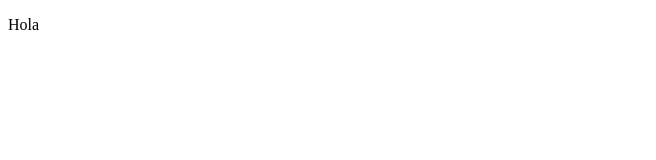
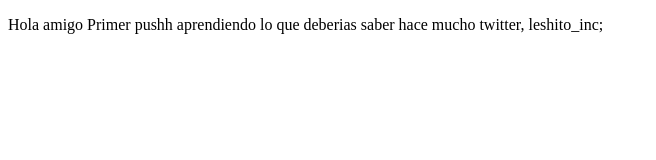
Before and after one commit to an3shito/Python-Snake, a plain HTML site: page index.html in a window 1280 px wide. Shown: the whole page, without its empty margins (0-656 px from the left). Drawn offline with Linux system fonts and the light colour scheme.

Commit message:
Cambios agregamos twitter

```diff
--- a/index.html
+++ b/index.html
@@ -7,7 +7,8 @@
     </head>
     <body>
         <p>
-            Hola
+            Hola amigo Primer pushh aprendiendo lo que deberias saber hace mucho
+            twitter, leshito_inc;
         </p>
     </body>
 </html>
```
